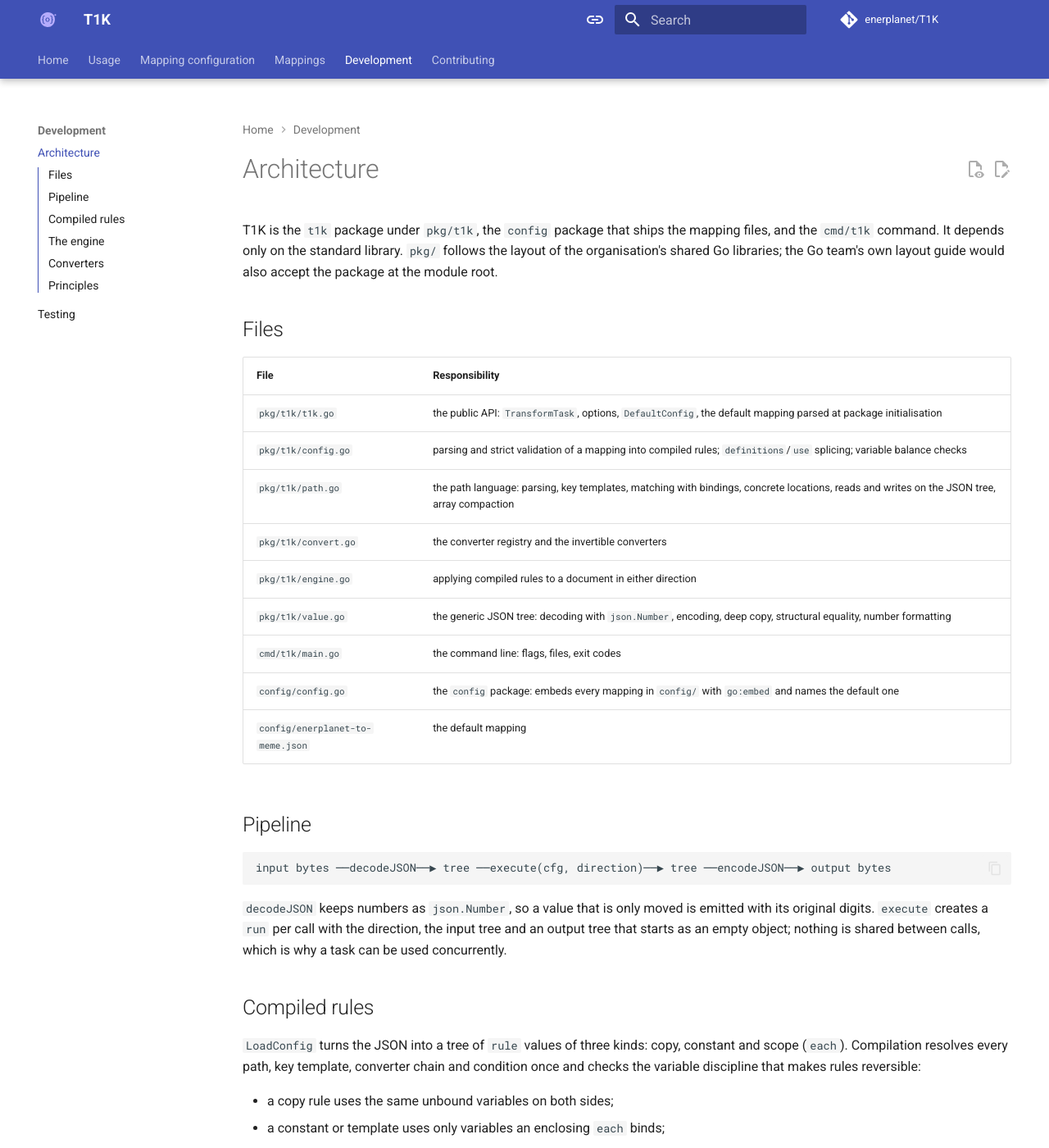
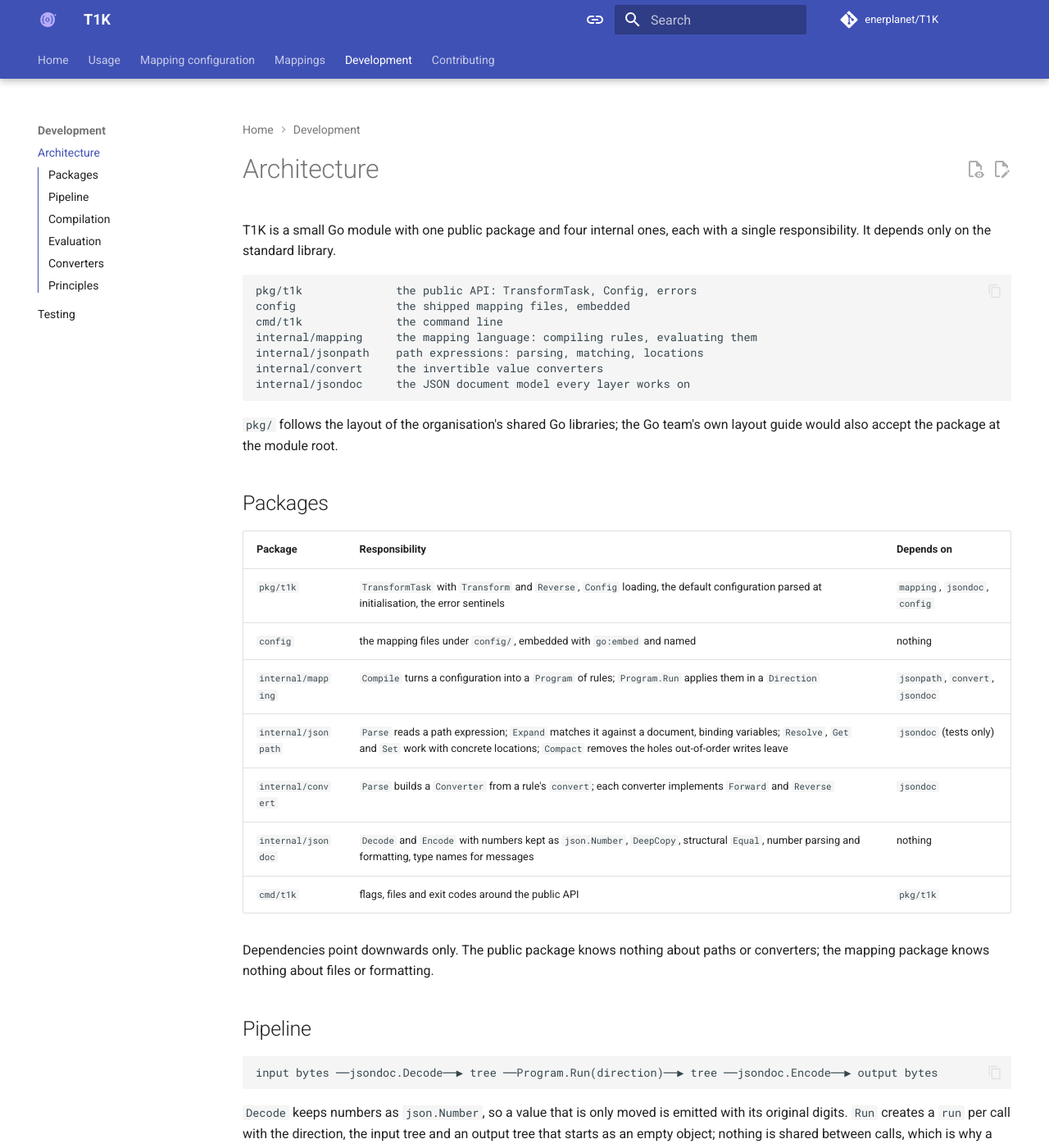
Before and after one commit to enerplanet/T1K, an MkDocs documentation site: the page built from docs/development/architecture.md, in a window 1280 px wide and 1400 px high. Shown: the whole window at 82% size. Built offline with MkDocs 1.6.1 and Material for MkDocs 9.7.7, drawn with Linux system fonts in a browser that asks for light colours; comment, search, counter and statistics services are not loaded; some of the changed text lies outside the part shown.

Commit message:
docs: describe the package architecture
The architecture page lists the packages, their responsibilities and the
direction of their dependencies, and walks through compilation and
evaluation by file. The testing page and the contributing guide point at
the moved test suites.

````diff
--- a/docs/development/architecture.md
+++ b/docs/development/architecture.md
@@ -1,43 +1,59 @@
 # Architecture
 
-T1K is the `t1k` package under `pkg/t1k`, the `config` package that ships
-the mapping files, and the `cmd/t1k` command. It depends only on the
-standard library. `pkg/` follows the layout of the organisation's shared Go
-libraries; the Go team's own layout guide would also accept the package at
-the module root.
+T1K is a small Go module with one public package and four internal ones,
+each with a single responsibility. It depends only on the standard library.
 
-## Files
+```
+pkg/t1k              the public API: TransformTask, Config, errors
+config               the shipped mapping files, embedded
+cmd/t1k              the command line
+internal/mapping     the mapping language: compiling rules, evaluating them
+internal/jsonpath    path expressions: parsing, matching, locations
+internal/convert     the invertible value converters
+internal/jsondoc     the JSON document model every layer works on
+```
 
-| File | Responsibility |
-|---|---|
-| `pkg/t1k/t1k.go` | the public API: `TransformTask`, options, `DefaultConfig`, the default mapping parsed at package initialisation |
-| `pkg/t1k/config.go` | parsing and strict validation of a mapping into compiled rules; `definitions`/`use` splicing; variable balance checks |
-| `pkg/t1k/path.go` | the path language: parsing, key templates, matching with bindings, concrete locations, reads and writes on the JSON tree, array compaction |
-| `pkg/t1k/convert.go` | the converter registry and the invertible converters |
-| `pkg/t1k/engine.go` | applying compiled rules to a document in either direction |
-| `pkg/t1k/value.go` | the generic JSON tree: decoding with `json.Number`, encoding, deep copy, structural equality, number formatting |
-| `cmd/t1k/main.go` | the command line: flags, files, exit codes |
-| `config/config.go` | the `config` package: embeds every mapping in `config/` with `go:embed` and names the default one |
-| `config/enerplanet-to-meme.json` | the default mapping |
+`pkg/` follows the layout of the organisation's shared Go libraries; the
+Go team's own layout guide would also accept the package at the module root.
+
+## Packages
+
+| Package | Responsibility | Depends on |
+|---|---|---|
+| `pkg/t1k` | `TransformTask` with `Transform` and `Reverse`, `Config` loading, the default configuration parsed at initialisation, the error sentinels | `mapping`, `jsondoc`, `config` |
+| `config` | the mapping files under `config/`, embedded with `go:embed` and named | nothing |
+| `internal/mapping` | `Compile` turns a configuration into a `Program` of rules; `Program.Run` applies them in a `Direction` | `jsonpath`, `convert`, `jsondoc` |
+| `internal/jsonpath` | `Parse` reads a path expression; `Expand` matches it against a document, binding variables; `Resolve`, `Get` and `Set` work with concrete locations; `Compact` removes the holes out-of-order writes leave | `jsondoc` (tests only) |
+| `internal/convert` | `Parse` builds a `Converter` from a rule's `convert`; each converter implements `Forward` and `Reverse` | `jsondoc` |
+| `internal/jsondoc` | `Decode` and `Encode` with numbers kept as `json.Number`, `DeepCopy`, structural `Equal`, number parsing and formatting, type names for messages | nothing |
+| `cmd/t1k` | flags, files and exit codes around the public API | `pkg/t1k` |
+
+Dependencies point downwards only. The public package knows nothing about
+paths or converters; the mapping package knows nothing about files or
+formatting.
 
 ## Pipeline
 
 ```
-input bytes ──decodeJSON──▶ tree ──execute(cfg, direction)──▶ tree ──encodeJSON──▶ output bytes
+input bytes ──jsondoc.Decode──▶ tree ──Program.Run(direction)──▶ tree ──jsondoc.Encode──▶ output bytes
 ```
 
-`decodeJSON` keeps numbers as `json.Number`, so a value that is only moved is
-emitted with its original digits. `execute` creates a `run` per call with the
+`Decode` keeps numbers as `json.Number`, so a value that is only moved is
+emitted with its original digits. `Run` creates a `run` per call with the
 direction, the input tree and an output tree that starts as an empty object;
 nothing is shared between calls, which is why a task can be used
 concurrently.
 
-## Compiled rules
+## Compilation
 
-`LoadConfig` turns the JSON into a tree of `rule` values of three kinds:
-copy, constant and scope (`each`). Compilation resolves every path, key
-template, converter chain and condition once and checks the variable
-discipline that makes rules reversible:
+`mapping.Compile` parses the JSON into a tree of `rule` values of three
+kinds: copy, constant and scope (`each`). One file compiles each kind
+(`compile.go` for copy and constant rules, `compile_scope.go` for scopes and
+their `bind`, `condition.go` for `when`), reading raw JSON through the
+`fields` helper so every mistake is reported with the field's name and the
+rule's position. Compilation resolves every path, key template, converter
+chain and condition once and checks the variable discipline that makes rules
+reversible:
 
 - a copy rule uses the same unbound variables on both sides;
 - a constant or template uses only variables an enclosing `each` binds;
@@ -49,33 +65,32 @@
 so a definition sees the variables bound where it is used; cycles are
 detected with a stack of open definitions.
 
-## The engine
+## Evaluation
 
-A `frame` is where the rules currently apply: the bindings, the input element
-relative paths read from, and the output *location* (a resolved list of keys
-and indices) relative paths write to. The root frame has no bindings, the
-whole input and the root location.
+A `frame` is where the rules currently apply: the bindings, the input
+element relative paths read from, and the output `Location` relative paths
+write to. The root frame has no bindings, the whole input and the root
+location.
 
-Reading uses `path.expand`, which walks the tree with the current bindings,
-iterating unbound variables and selecting with bound ones, and returns one
-`match` per addressed value (a concrete path returns one match, present or
-not). Writing uses `path.resolve`, which substitutes every variable into a
-concrete location, and `setAt`, which creates containers on the way and grows
-arrays with `hole` markers that `compact` removes at the end.
-
-The direction only decides which side is read and which is written, which
-converter direction runs, which default and which conditions apply, and
-which of a scope's two modes runs backwards. `applyScope` enumerates the
-source elements and applies the nested rules in a new frame per element;
-`applyJoin` is the reverse of a value-keyed scope and enumerates the elements
-earlier rules created in the output instead.
+The direction only decides which side of a rule is read and which is
+written, which converter direction runs, which default and which conditions
+apply, and which of a scope's two modes runs backwards (`run.go` holds the
+copy and constant rules, `run_scope.go` the scopes). Reading uses
+`Path.Expand`, which walks the tree with the current bindings, iterating
+unbound variables and selecting with bound ones, and returns one `Match` per
+addressed value; a concrete path returns one match, present or not, so a
+rule can tell absence from "nothing matched". Writing uses `Path.Resolve`,
+which substitutes every variable into a concrete location, and `Set`, which
+creates containers on the way and grows arrays with holes that `Compact`
+removes at the end.
 
 ## Converters
 
-A converter implements `forward` and `reverse` over `(value, present)`, so it
-can turn a value into absence and back. A chain runs its steps in order
-forward and backwards in reverse. Factories parse arguments strictly and
-reject unknown ones, so a misspelt argument fails at load time.
+A converter implements `Forward` and `Reverse` over a `(value, present)`
+pair, so it can turn a value into absence and back. A chain runs its steps
+in order forward and backwards in reverse. Each converter lives in its own
+file; factories read their arguments through a strict reader that rejects
+unknown ones, so a misspelt argument fails at load time.
 
 ## Principles
 
@@ -88,3 +103,5 @@
   modified, the output never aliases the input.
 - **Deterministic output:** sorted keys, no exponent notation, stable
   compaction.
+- **Small functions:** every function does one thing and says so in its
+  comment; the engine is a set of named steps, not one loop.
````
Also changed, not shown: CHANGELOG.md (+5 -0 lines), CONTRIBUTING.md (+6 -3 lines), docs/development/testing.md (+6 -5 lines).
